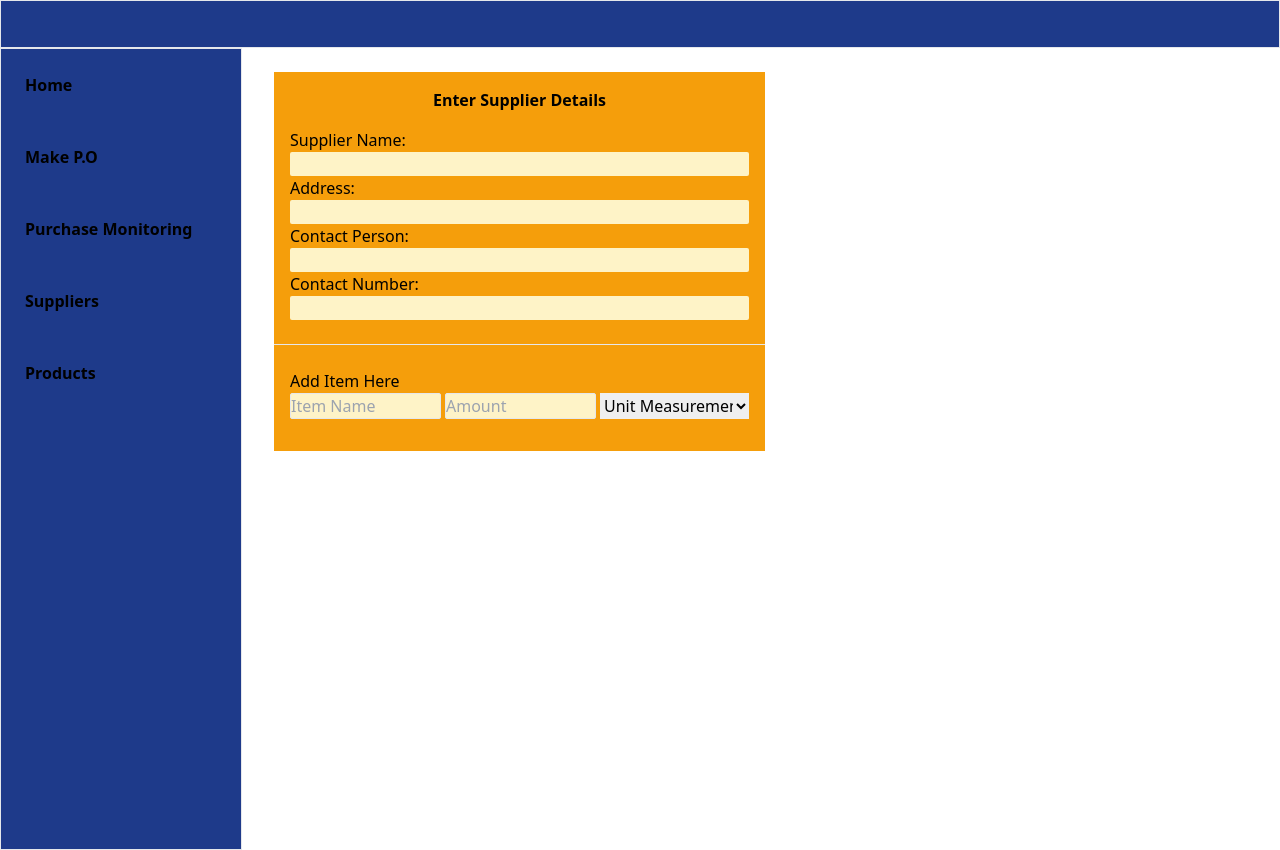
After one commit to yazin24/purchasing-system, a Django app: page /purchasing/suppliers/supplier-form/ in a window 1280 px wide. The commit adds this page. Run offline with Django 4.2, Linux system fonts and the light colour scheme.

Commit message:
.........

```diff
--- /dev/null
+++ b/the_system/purchasing/templates/add_supplier_form.html
@@ -0,0 +1,47 @@
+{% extends 'main_body.html' %}
+
+{% block content %}
+
+<div class="flex flex-col w-1/2 bg-yellow-500 pb-8">
+    <div class="">
+        <h2 class="p-4 text-center font-semibold">Enter Supplier Details</h2>
+    </div>
+
+
+  <div class="w-full px-4">
+    <label>Supplier Name:</label>
+    <input type="text" class="bg-yellow-100 w-full rounded-sm">
+  </div>
+
+  <div class="w-full px-4">
+    <label>Address:</label>
+    <input type="text" class="bg-yellow-100 w-full rounded-sm">
+  </div>
+
+  <div class="w-full px-4">
+    <label>Contact Person:</label>
+    <input type="text" class="bg-yellow-100 w-full rounded-sm">
+  </div>
+
+  <div class="w-full px-4">
+    <label>Contact Number:</label>
+    <input type="text" class="bg-yellow-100 w-full rounded-sm">
+  </div>
+  <br>
+ <hr>
+ <br>
+ <h2 class="ml-4">Add Item Here</h2>
+  <div class="w-full px-4 flex flex-row gap-1">
+    <input type="text" class="bg-yellow-100 w-full rounded-sm border w-1/3 flex-1" placeholder="Item Name">
+    <input type="number" class="bg-yellow-100 w-full rounded-sm border w-1/3 flex-1" placeholder="Amount">
+    <select class="w-1/3 flex-1">
+        <option disabled selected class="text-xs">Unit Measurement</option>
+        <option>Kg</option>
+        <option>L</option>
+        <option>g</option>
+    </select>
+  </div>
+
+</div>
+
+{% endblock %}
--- a/the_system/purchasing/templates/main_body.html
+++ b/the_system/purchasing/templates/main_body.html
@@ -11,19 +11,19 @@
     <div class="bg-blue-900 h-12 border">
 
     </div>
-    <div class="flex flex-row gap-8">
-    <div class="h-screen border">
+    <div class="flex flex-row gap-8 w-auto">
+    <div class="min-h-screen border">
         <ul class="flex flex-col h-screen bg-blue-900 justify-start p-6 gap-12 font-semibold">
-            <li class="hover:text-gray-200"><a href="{% url 'purchasinghomepage' %}">Home</a></li>
-            <li class="hover:text-gray-200"><a href="{% url 'purchasingaddpo' %}">Make P.O</a></li>
-            <li class="hover:text-gray-200"><a href="{% url 'purchasingpurchasemonitoring' %}">Purchase Monitoring</a></li>
-            <li class="hover:text-gray-200"><a href="{% url 'purchasingsuppliers' %}">Suppliers</a></li>
-            <li class="hover:text-gray-200"><a href="{% url 'purchasingproducts' %}">Products</a></li>
+            <li class="hover:text-gray-200 w-48"><a href="{% url 'purchasinghomepage' %}">Home</a></li>
+            <li class="hover:text-gray-200 w-48"><a href="{% url 'purchasingaddpo' %}">Make P.O</a></li>
+            <li class="hover:text-gray-200 w-48"><a href="{% url 'purchasingpurchasemonitoring' %}">Purchase Monitoring</a></li>
+            <li class="hover:text-gray-200 w-48"><a href="{% url 'purchasingsuppliers' %}">Suppliers</a></li>
+            <li class="hover:text-gray-200 w-48"><a href="{% url 'purchasingproducts' %}">Products</a></li>
         </ul>
     </div>
 
 
- <div class="mt-8">
+ <div class="mt-6 md:mr-6 w-full">
     {% block content %}
         <!-- all pages will be rendered here -->
     {%endblock%}
--- a/the_system/purchasing/urls.py
+++ b/the_system/purchasing/urls.py
@@ -14,5 +14,6 @@ urlpatterns = [
 
     # url for functions
 
+    path('suppliers/supplier-form/', views.supplier_form, name = 'supplierform'),
 
 ]
--- a/the_system/purchasing/views.py
+++ b/the_system/purchasing/views.py
@@ -1,5 +1,6 @@
 from django.shortcuts import render, redirect, get_list_or_404
 
+#purchasing navbar
 def main_page(request):
 
     return render(request, 'main_body.html')
@@ -23,3 +24,9 @@ def purchasing_suppliers(request):
 def purchasing_products(request):
 
     return render(request, 'products.html')
+
+#purchasing functions
+
+def supplier_form(request):
+
+    return render(request, 'add_supplier_form.html')
```
Also changed, not shown: the_system/purchasing/templates/suppliers.html (+28 -2 lines).
